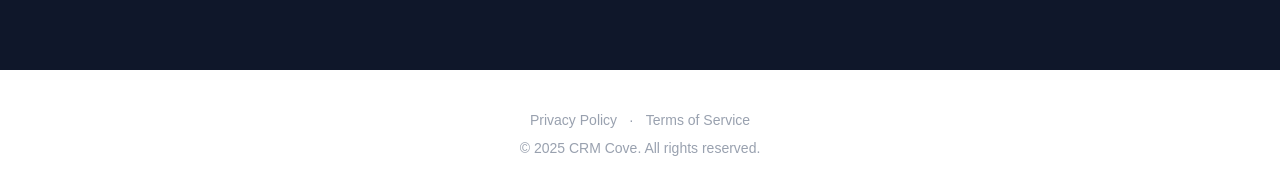
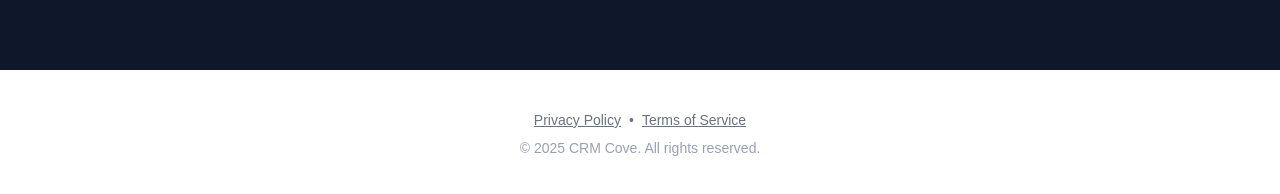
Before and after one commit to brysonmccleary/CoveCRM, a Next.js app: page / in a window 1280 px wide. Shown: the part 2164-2358 px from the top of the page. Built offline with nearby package versions, Linux system fonts and the light colour scheme; no server answers.

Commit message:
Point homepage footer to legal/terms and legal/privacy

```diff
--- a/pages/index.tsx
+++ b/pages/index.tsx
@@ -149,17 +149,23 @@ export default function Home() {
         </section>
 
         {/* Footer */}
-        <footer className="py-10 text-center text-sm text-gray-400">
-          <div className="mb-2 space-x-3">
-            <Link href="/privacy-policy" className="hover:text-gray-600">
+        <footer className="py-10 text-center text-sm text-gray-400 space-y-2">
+          <div>
+            <Link
+              href="https://www.covecrm.com/legal/privacy"
+              className="text-gray-500 hover:text-gray-700 underline mx-2"
+            >
               Privacy Policy
             </Link>
-            <span>·</span>
-            <Link href="/terms-of-service" className="hover:text-gray-600">
+            <span className="text-gray-500">•</span>
+            <Link
+              href="https://www.covecrm.com/legal/terms"
+              className="text-gray-500 hover:text-gray-700 underline mx-2"
+            >
               Terms of Service
             </Link>
           </div>
-          <div>© {new Date().getFullYear()} CRM Cove. All rights reserved.</div>
+          <p>© {new Date().getFullYear()} CRM Cove. All rights reserved.</p>
         </footer>
       </main>
     </>
```
